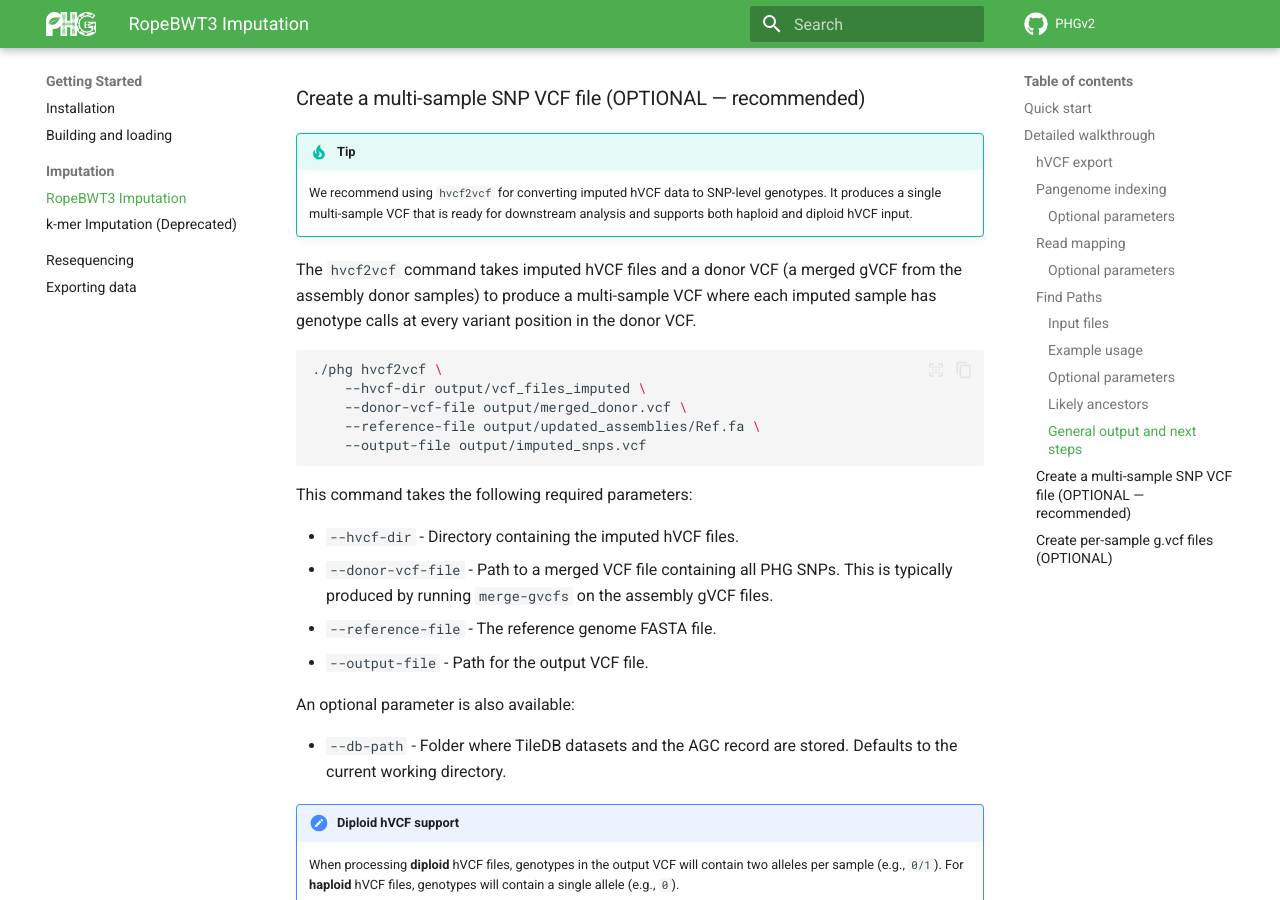
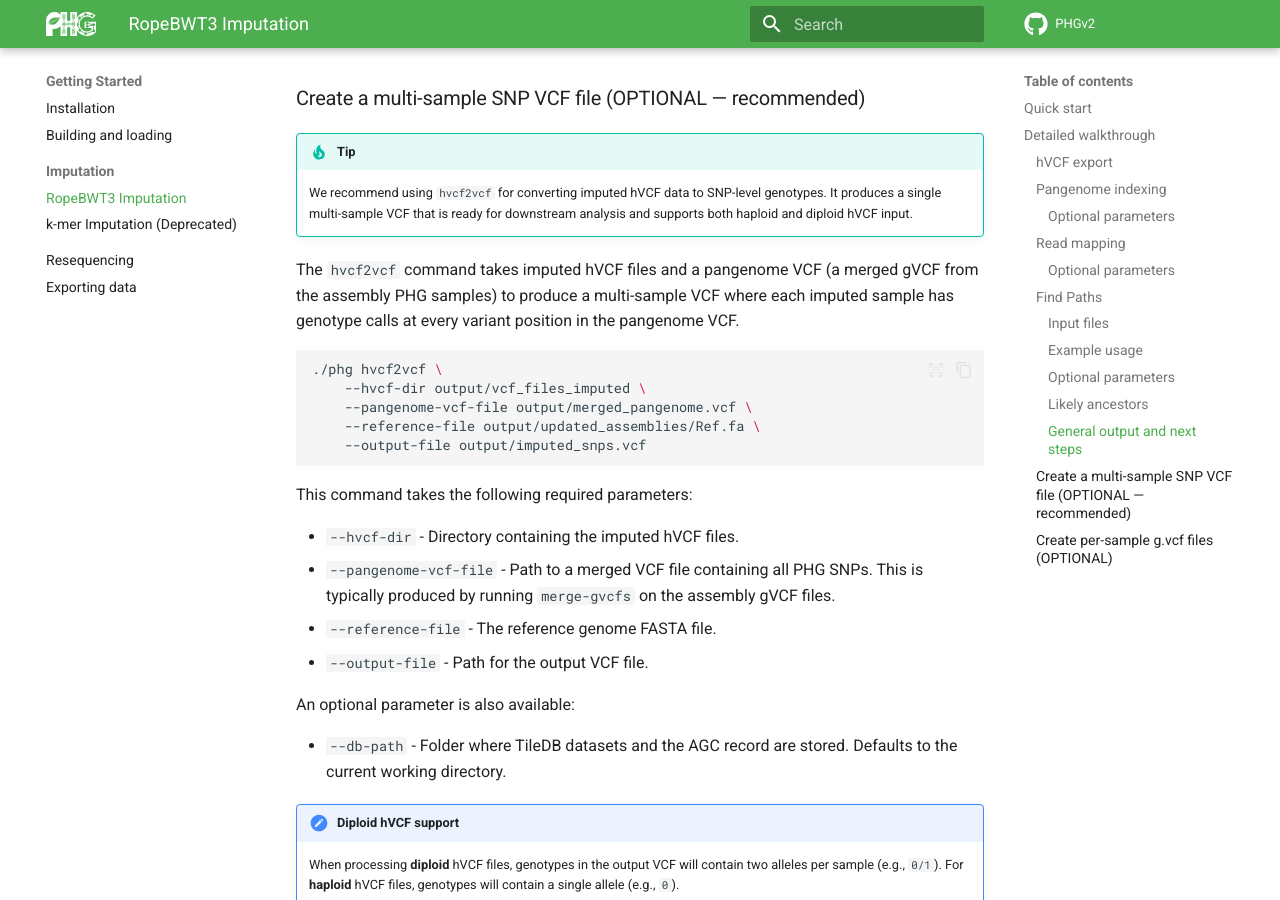
Before and after one commit to maize-genetics/phg_v2, an MkDocs documentation site: the page built from docs/imputation_ropebwt.md, in a window 1280 px wide and 900 px high, scrolled down 14633 px. Built offline with MkDocs 1.6.1 and Material for MkDocs 9.7.7, drawn with Linux system fonts in a browser that asks for light colours; comment, search, counter and statistics services are not loaded; some of the changed text lies outside the part shown.

Commit message:
Renaming donor-vcf-file to pangenome-vcf-file

````diff
--- a/docs/imputation_ropebwt.md
+++ b/docs/imputation_ropebwt.md
@@ -69,7 +69,7 @@ imputation using the [ropebwt3](https://github.com/lh3/ropebwt3) tool within the
   ```shell
   phg hvcf2vcf \
       --hvcf-dir /my/imputed/hvcfs \
-      --donor-vcf-file /my/merged/donor.vcf \
+      --pangenome-vcf-file /my/merged/pangenome.vcf \
       --reference-file /my/ref/genome \
       --output-file /my/output/imputed.vcf
   ```
@@ -685,15 +685,15 @@ This command takes three parameters:
     ready for downstream analysis and supports both haploid and diploid
     hVCF input.
 
-The `hvcf2vcf` command takes imputed hVCF files and a donor VCF (a
-merged gVCF from the assembly donor samples) to produce a multi-sample
+The `hvcf2vcf` command takes imputed hVCF files and a pangenome VCF (a
+merged gVCF from the assembly PHG samples) to produce a multi-sample
 VCF where each imputed sample has genotype calls at every variant
-position in the donor VCF.
+position in the pangenome VCF.
 
 ```shell
 ./phg hvcf2vcf \
     --hvcf-dir output/vcf_files_imputed \
-    --donor-vcf-file output/merged_donor.vcf \
+    --pangenome-vcf-file output/merged_pangenome.vcf \
     --reference-file output/updated_assemblies/Ref.fa \
     --output-file output/imputed_snps.vcf
 ```
@@ -701,7 +701,7 @@ position in the donor VCF.
 This command takes the following required parameters:
 
 * `--hvcf-dir` - Directory containing the imputed hVCF files.
-* `--donor-vcf-file` - Path to a merged VCF file containing all PHG
+* `--pangenome-vcf-file` - Path to a merged VCF file containing all PHG
   SNPs. This is typically produced by running `merge-gvcfs` on the
   assembly gVCF files.
 * `--reference-file` - The reference genome FASTA file.
````
Also changed, not shown: docs/convenience_commands.md (+11 -11 lines), docs/imputation.md (+6 -6 lines), 4 other files.
